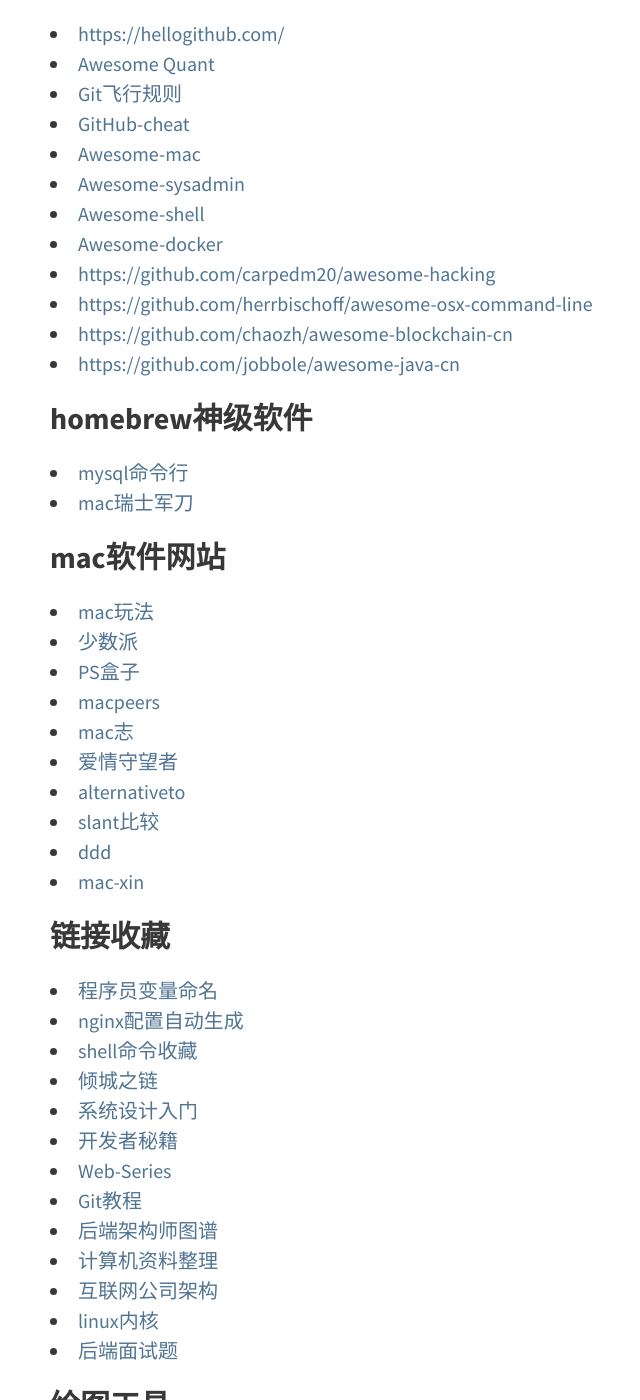
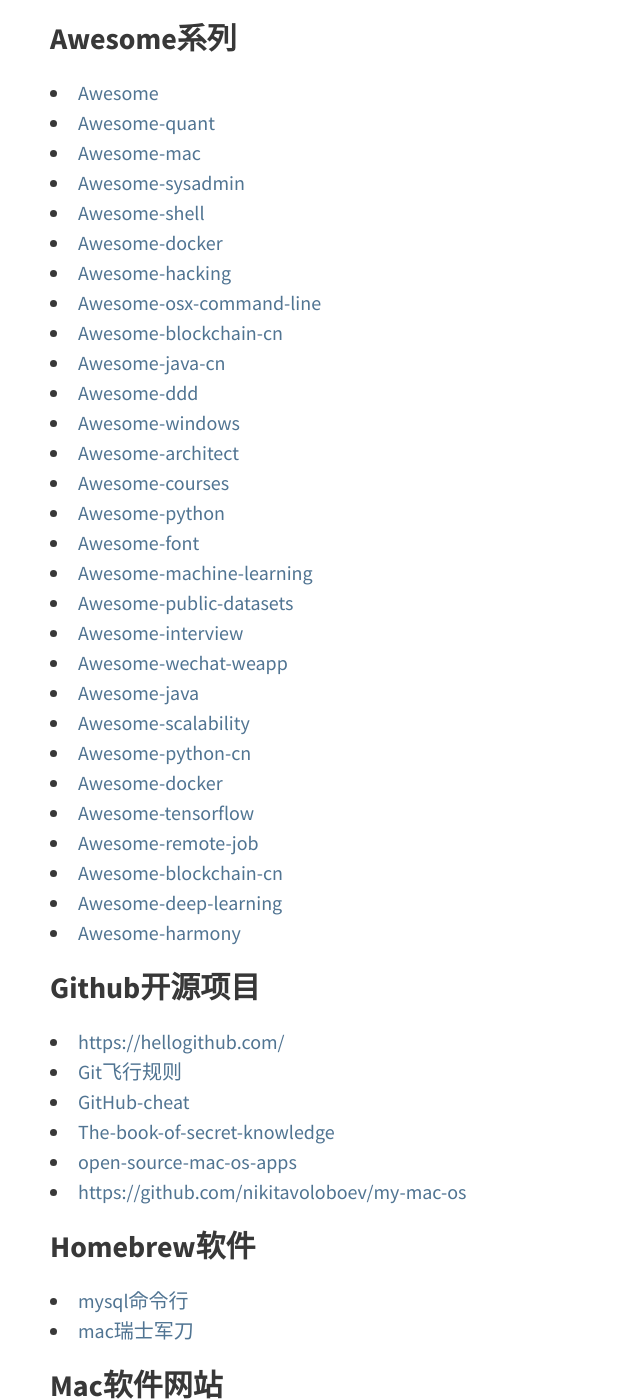
Before and after one commit to rainleon/rainleon.github.io, a Jekyll site: the page built from _posts/2018-02-05-awesome-list.md, in a window 1280 px wide and 1400 px high, scrolled down 386 px. Shown: the whole window, without its empty margins (206-846 px from the left). Built offline with Jekyll 4.4.1, drawn with Linux system fonts in a browser that asks for light colours; some of the changed text lies outside the part shown.

Commit message:
feat[git]

```diff
--- a/_posts/2018-02-05-awesome-list.md
+++ b/_posts/2018-02-05-awesome-list.md
@@ -1,34 +1,58 @@
 ---
 layout: post
-title: Mac瑞士军刀
-subtitle: Mac瑞士军刀
-tags: [Mac,github]
+title: awesome-list
+subtitle: awesome
+tags: [awesome,github]
 category: 神兵利器
 ---
+## 收藏
 
-
-## github开源项目
-
-- [https://hellogithub.com/](https://hellogithub.com/)
-- [Awesome Quant](https://github.com/thuquant/awesome-quant)
-- [Git飞行规则](https://github.com/k88hudson/git-flight-rules)
-- [GitHub-cheat](https://github.com/tiimgreen/github-cheat-sheet/blob/master/README.zh-cn.md)
+### Awesome系列
+- [Awesome](https://github.com/sindresorhus/awesome)
+- [Awesome-quant](https://github.com/thuquant/awesome-quant)
 - [Awesome-mac](https://github.com/jaywcjlove/awesome-mac/blob/master/README-zh.md)
 - [Awesome-sysadmin](https://github.com/kahun/awesome-sysadmin)
 - [Awesome-shell](https://github.com/alebcay/awesome-shell)
 - [Awesome-docker](https://github.com/veggiemonk/awesome-docker)
-- [https://github.com/carpedm20/awesome-hacking](https://github.com/carpedm20/awesome-hacking)
-- [https://github.com/herrbischoff/awesome-osx-command-line](https://github.com/herrbischoff/awesome-osx-command-line)
-- [https://github.com/chaozh/awesome-blockchain-cn](https://github.com/chaozh/awesome-blockchain-cn)
-- [https://github.com/jobbole/awesome-java-cn](https://github.com/jobbole/awesome-java-cn)
-### homebrew神级软件
+- [Awesome-hacking](https://github.com/carpedm20/awesome-hacking)
+- [Awesome-osx-command-line](https://github.com/herrbischoff/awesome-osx-command-line)
+- [Awesome-blockchain-cn](https://github.com/chaozh/awesome-blockchain-cn)
+- [Awesome-java-cn](https://github.com/jobbole/awesome-java-cn)
+- [Awesome-ddd](https://github.com/heynickc/awesome-ddd)
+- [Awesome-windows](https://github.com/Awesome-Windows/Awesome)
+- [Awesome-architect](https://github.com/xingshaocheng/architect-awesome)
+- [Awesome-courses](https://github.com/prakhar1989/awesome-courses)
+- [Awesome-python](https://github.com/vinta/awesome-python)
+- [Awesome-font](https://github.com/FortAwesome/Font-Awesome)
+- [Awesome-machine-learning](https://github.com/josephmisiti/awesome-machine-learning)
+- [Awesome-public-datasets](https://github.com/awesomedata/awesome-public-datasets)
+- [Awesome-interview](https://github.com/MaximAbramchuck/awesome-interview-questions)
+- [Awesome-wechat-weapp](https://github.com/justjavac/awesome-wechat-weapp)
+- [Awesome-java](https://github.com/akullpp/awesome-java)
+- [Awesome-scalability](https://github.com/binhnguyennus/awesome-scalability)
+- [Awesome-python-cn](https://github.com/jobbole/awesome-python-cn)
+- [Awesome-docker](https://github.com/veggiemonk/awesome-docker)
+- [Awesome-tensorflow](https://github.com/jtoy/awesome-tensorflow)
+- [Awesome-remote-job](https://github.com/lukasz-madon/awesome-remote-job)
+- [Awesome-blockchain-cn](https://github.com/chaozh/awesome-blockchain-cn)
+- [Awesome-deep-learning](https://github.com/ChristosChristofidis/awesome-deep-learning)
+- [Awesome-harmony](https://github.com/Awesome-HarmonyOS/HarmonyOS)
 
+### Github开源项目
+- [https://hellogithub.com/](https://hellogithub.com/)
+- [Git飞行规则](https://github.com/k88hudson/git-flight-rules)
+- [GitHub-cheat](https://github.com/tiimgreen/github-cheat-sheet/blob/master/README.zh-cn.md)
+- [The-book-of-secret-knowledge](https://github.com/trimstray/the-book-of-secret-knowledge)
+- [open-source-mac-os-apps](https://github.com/serhii-londar/open-source-mac-os-apps)
+- [https://github.com/nikitavoloboev/my-mac-os](https://github.com/nikitavoloboev/my-mac-os)
+
+
+### Homebrew软件
 - [mysql命令行](https://github.com/dbcli/mycli)
 - [mac瑞士军刀](https://github.com/rgcr/m-cli)
 
 
-### mac软件网站
-
+### Mac软件网站
 - [mac玩法](https://www.waerfa.com/)
 - [少数派](https://sspai.com/tag/)
 - [PS盒子](http://www.pshezi.com/)
@@ -37,10 +61,10 @@
 - [爱情守望者](https://www.waitsun.com/)
 - [alternativeto](https://alternativeto.net/)
 - [slant比较](https://www.slant.co)
-- [ddd](https://github.com/heynickc/awesome-ddd)
 - [mac-xin](https://www.macxin.com/archives/9193.html)
+- [node-ppt](https://github.com/ksky521/nodeppt)
 
-### 链接收藏
+### RD进阶
 - [程序员变量命名](https://unbug.github.io/codelf/)
 - [nginx配置自动生成](https://nginxconfig.io/?index=index.php&php=false&proxy)
 - [shell命令收藏](https://github.com/jlevy/the-art-of-command-line/blob/master/README-zh.md)
@@ -54,7 +78,9 @@
 - [互联网公司架构](https://github.com/davideuler/architecture.of.internet-product)
 - [linux内核](https://github.com/MintCN/linux-insides-zh)
 - [后端面试题](https://github.com/monklof/Back-End-Developer-Interview-Questions)
-### 绘图工具
 
+### 其他收藏
 - [# OmniGraffle 基础入门（一）：从工具栏开始](https://sspai.com/post/41950)
+
+
 ### 持续更新中......
```
